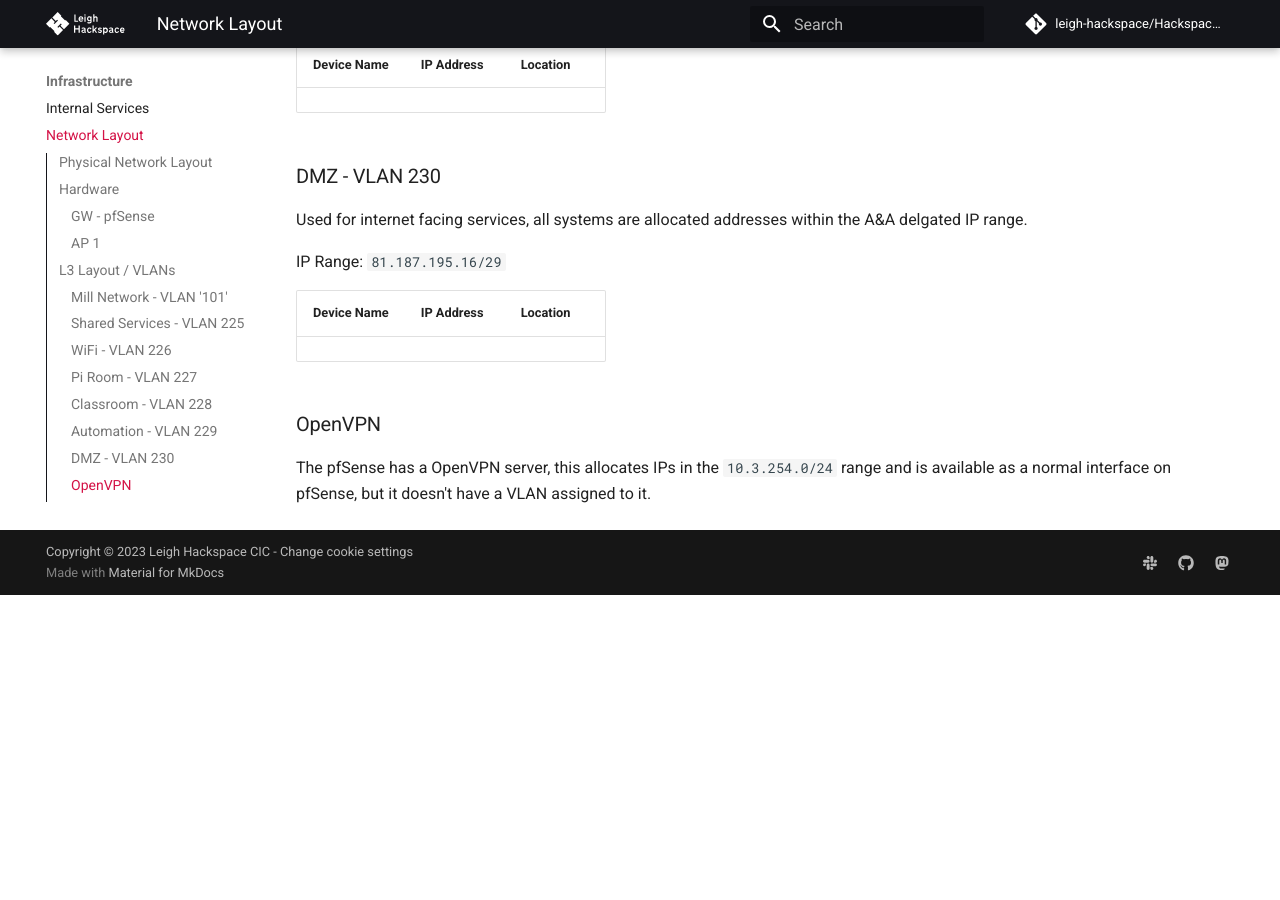
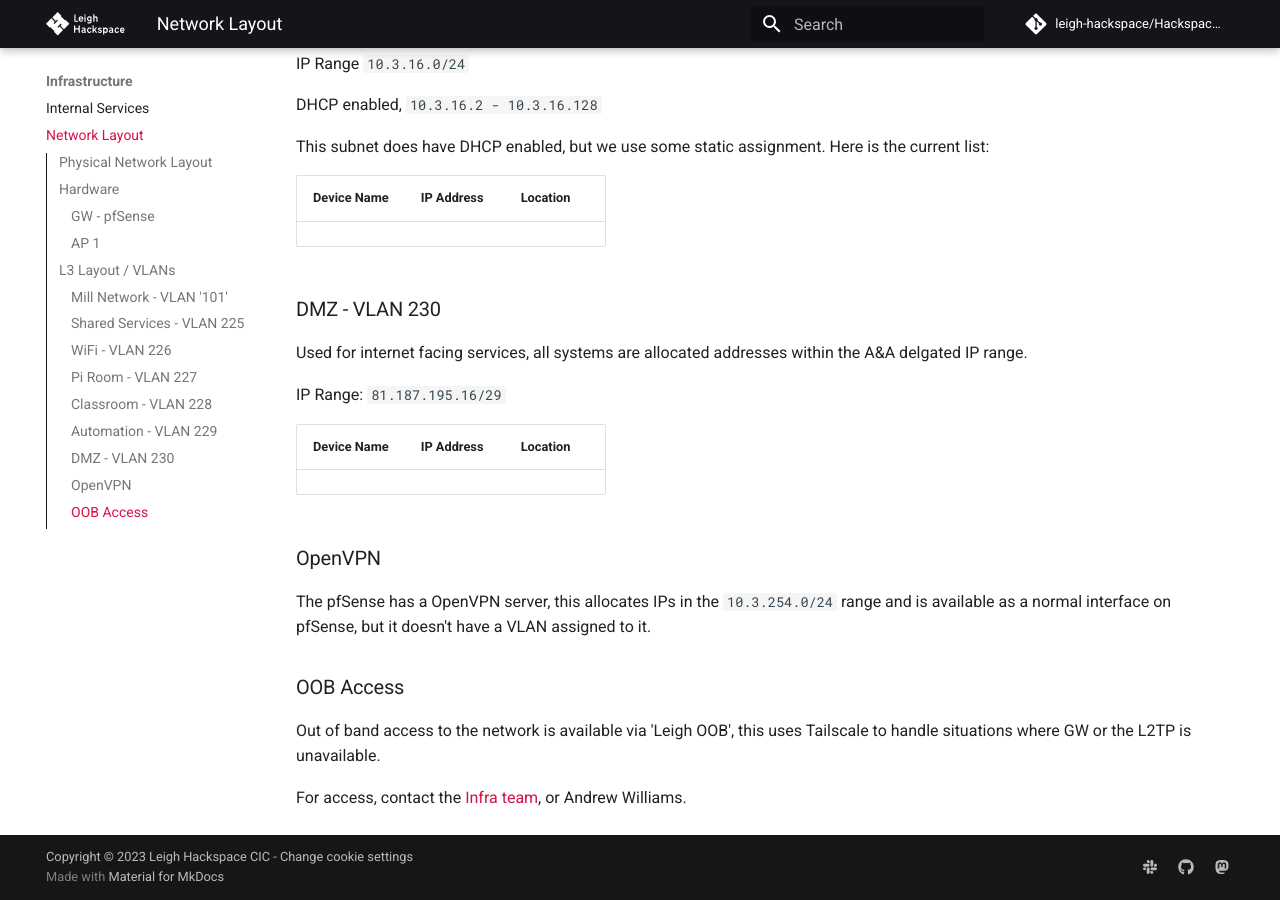
Before and after one commit to leigh-hackspace/HackspaceWiki, an MkDocs documentation site: the page built from docs/infrastructure/network_layout.md, in a window 1280 px wide and 900 px high, scrolled down 4485 px. Built offline with MkDocs 1.6.1 and Material for MkDocs 9.7.7, drawn with Linux system fonts in a browser that asks for light colours; comment, search, counter and statistics services are not loaded; the version menu is left out; before the commit the page ends 5080 px from its top, so only the background shows below that; some of the changed text lies outside the part shown.

```diff
--- a/docs/infrastructure/network_layout.md
+++ b/docs/infrastructure/network_layout.md
@@ -12,9 +12,11 @@ graph
     SWITCH1[Switch 1] -->|Port1 / en0| GW
     SERVER1[Server 1] -->|Port45| SWITCH1
     NAS1[NAS 1] --> |Port44| SWITCH1
-    ESX1[ESX 1] -.-> |Port41/42| SWITCH1
+    ESX1[ESX 1] --> |Port40/41/42| SWITCH1
+    LEIGHOOB[Leigh OOB] -.-> |Port39| SWITCH1
     end
 
+    LEIGHOOB --> MILL
     GW -->|re0| MILL
     GW -. L2TP via Mill Network .-> AAISP
     MILL[Mill Network] --> MILLROUTER[Mill Router - Draytek] --> INTERNET((Internet))
@@ -41,18 +43,19 @@ graph
 
 ## Hardware
 
-| Name     | Manf    | Model          | Type      | Location    | Status                  | Notes                             |
-| -------- | ------- | -------------- | --------- | ----------- | ----------------------- | --------------------------------- |
-| GW       | HP      | Unknown        | Router    | Rack 1      | Live                    | HP desktop system running pfSense |
-| Switch 1 | Cisco   | Catalyst 3560G | L3 Switch | Rack 1      | Live                    |                                   |
-| Switch 2 | Cisco   | Catalyst 3560G | L3 Switch | Rack 1      | Waiting to be installed | Sandbox/Learning switch           |
-| Switch 3 | HP      | Procurve 2824  | L2 Switch | Fabrication | Live                    | Switch for the fabrication area   |
-| AP 1     | Linksys | WRT1900ACS     | AP        | Top of Rack | Live                    | Uses stock firmware               |
-| AP 2     | Netgear | WNR2000        | AP        | Pi Room     | Live                    |                                   |
-| AP 3     | Cisco   | RV110W         | AP        | Bar         | Live                    |                                   |
-| NAS 1    | QNAP    | TS-431+        | NAS       | Rack 1      | Live                    |                                   |
-| UPS      | APC     | ???            | UPS       | Rack 1      | Live                    |                                   |
-| ESX 1    | Dell    | R320           | Server    | Rack 1      | Live                    |                                   |
+| Name      | Manf         | Model          | Type      | Location    | Status                  | Notes                                                          |
+| --------- | ------------ | -------------- | --------- | ----------- | ----------------------- | -------------------------------------------------------------- |
+| GW        | HP           | Unknown        | Router    | Rack 1      | Live                    | HP desktop system running pfSense                              |
+| Switch 1  | Cisco        | Catalyst 3560G | L3 Switch | Rack 1      | Live                    |                                                                |
+| Switch 2  | Cisco        | Catalyst 3560G | L3 Switch | Rack 1      | Waiting to be installed | Sandbox/Learning switch                                        |
+| Switch 3  | HP           | Procurve 2824  | L2 Switch | Fabrication | Live                    | Switch for the fabrication area                                |
+| AP 1      | Linksys      | WRT1900ACS     | AP        | Top of Rack | Live                    | Uses stock firmware                                            |
+| AP 2      | Netgear      | WNR2000        | AP        | Pi Room     | Live                    |                                                                |
+| AP 3      | Cisco        | RV110W         | AP        | Bar         | Live                    |                                                                |
+| NAS 1     | QNAP         | TS-431+        | NAS       | Rack 1      | Live                    |                                                                |
+| UPS       | APC          | ???            | UPS       | Rack 1      | Live                    |                                                                |
+| ESX 1     | Dell         | R320           | Server    | Rack 1      | Live                    |                                                                |
+| Leigh OOB | Raspberry Pi | 2 B+           | Server    | Rack 1      | Awaiting install        | Gives us 'out of band' access to Hackspace network and devices |
 
 ### GW - pfSense
 
@@ -129,6 +132,7 @@ This subnet doesn't have DHCP enabled, we use static assignment. Here is the cur
 | NAS 1         | `10.3.1.5`  | Rack 1                 |
 | ESX 1         | `10.3.1.10` | Rack 1                 |
 | ESX 1 iDRAC   | `10.3.1.20` | Rack 1                 |
+| Leigh OOB     | `10.3.1.21  | Rack 1                 |
 | HP Printer    | `10.3.1.50` | Pi Room 5/7            |
 | Epson Printer | `10.3.1.51` | Pi Room                |
 
@@ -187,3 +191,9 @@ IP Range: `81.187.195.16/29`
 ### OpenVPN
 
 The pfSense has a OpenVPN server, this allocates IPs in the `10.3.254.0/24` range and is available as a normal interface on pfSense, but it doesn't have a VLAN assigned to it.
+
+### OOB Access
+
+Out of band access to the network is available via 'Leigh OOB', this uses Tailscale to handle situations where GW or the L2TP is unavailable.
+
+For access, contact the [Infra team](../membership/useful_contacts.md#tech-infrastructure), or Andrew Williams.
```
